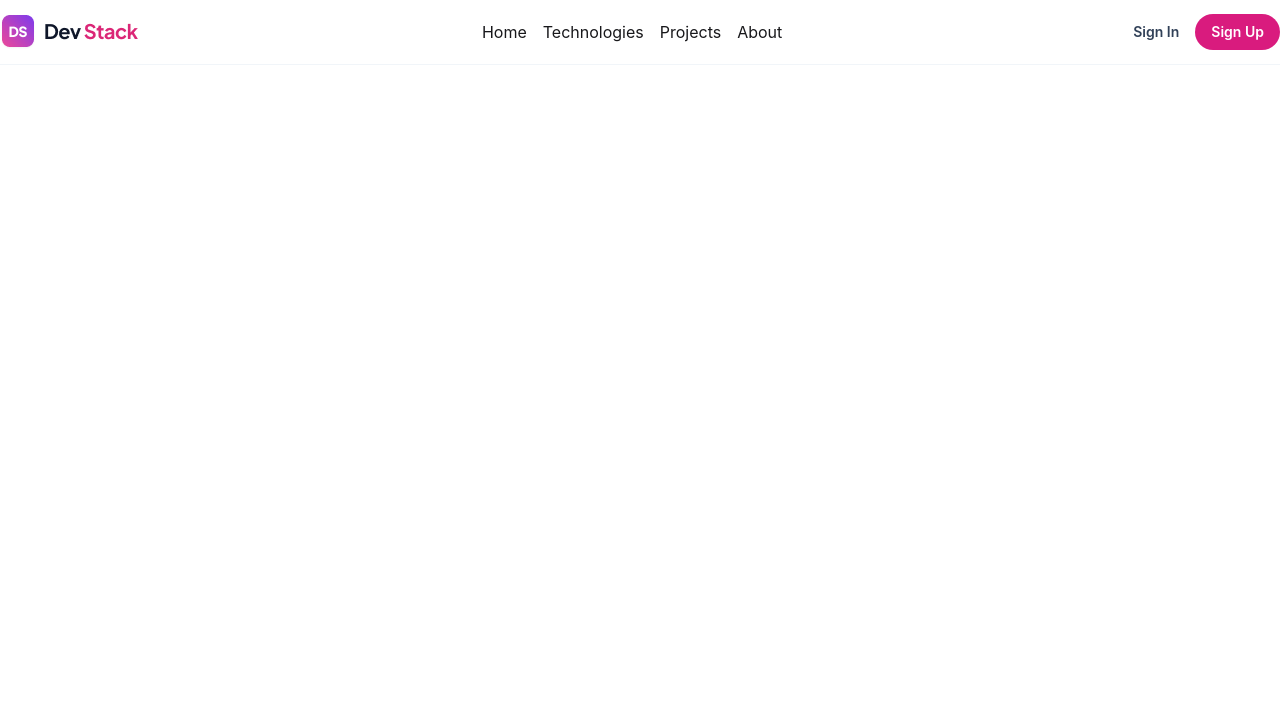
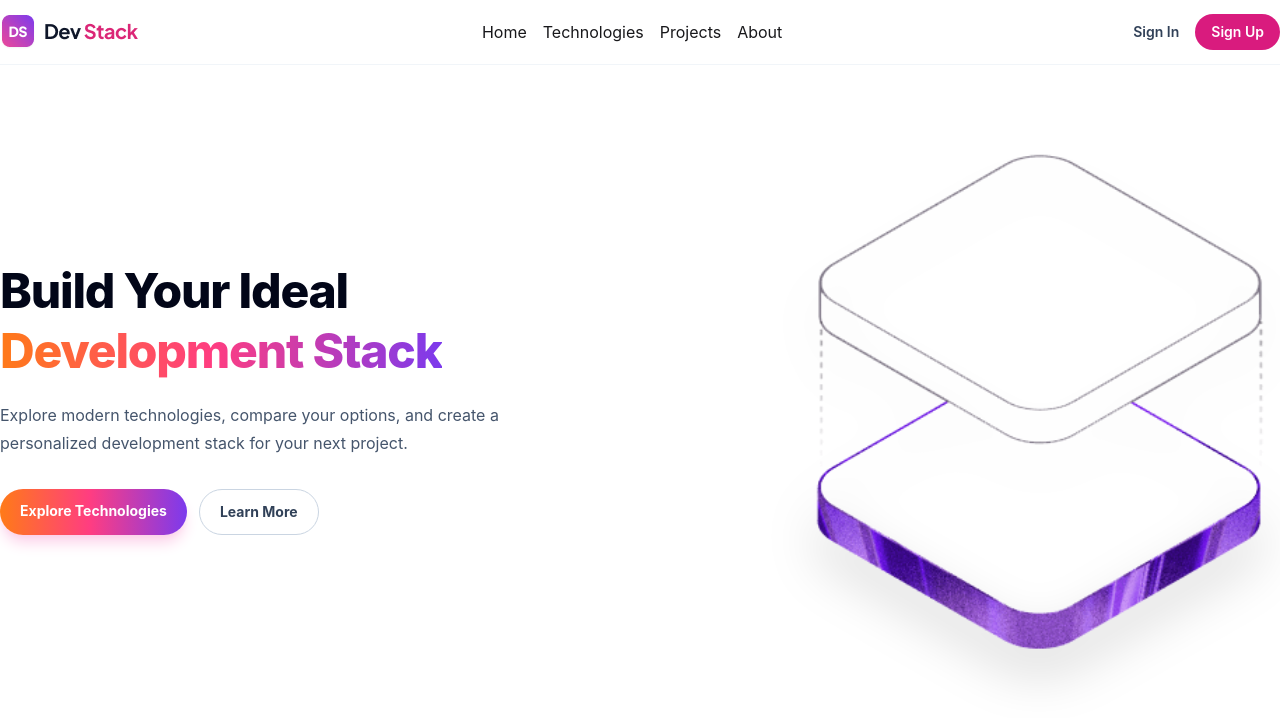
Before and after one commit to nayandascse/devstack-react-app, a React (Vite) app: page / in a window 1280 px wide. Shown: the top 718 px of the page. Built offline with nearby package versions, Linux system fonts and the light colour scheme.

Commit message:
Hero section commit

```diff
--- a/src/App.tsx
+++ b/src/App.tsx
@@ -1,5 +1,6 @@
 
 import './App.css'
+import Hero from './components/Hero'
 import Navbar from './components/Navbar'
 
 function App() {
@@ -8,6 +9,7 @@ function App() {
   return (
     <>
     <Navbar/ >
+    <Hero/ >
 
 
 
--- /dev/null
+++ b/src/components/Hero.tsx
@@ -0,0 +1,46 @@
+
+import heroImage from "../assets/hero.png";
+
+
+const Hero = () => {
+  return (
+    <section  className=" container mx-auto section-anchor">
+      <div className="container-page grid min-h-[510px] items-center gap-10 py-14 md:grid-cols-2 md:py-20">
+        <div>
+          <h1 className="max-w-xl text-4xl font-extrabold leading-tight tracking-tight text-slate-950 sm:text-5xl">
+            Build Your Ideal <br />
+            <span className="brand-gradient ">Development Stack</span>
+          </h1>
+          <p className="mt-5 max-w-xl text-base leading-7 text-slate-600">
+            Explore modern technologies, compare your options, and create a
+            personalized development stack for your next project.
+          </p>
+          <div className="mt-8 flex flex-wrap gap-3">
+            <a
+              href="#technologies"
+              className="rounded-full px-5 py-3 text-sm font-bold text-white shadow-lg shadow-pink-200 brand-gradient-bg"
+            >
+              Explore Technologies
+            </a>
+            <a
+              href="#about"
+              className="rounded-full border border-slate-300 px-5 py-3 text-sm font-bold text-slate-700 hover:bg-slate-50"
+            >
+              Learn More
+            </a>
+          </div>
+        </div>
+
+        <div className="flex justify-center md:justify-end">
+          <img
+            src={heroImage}
+            alt="Colorful 3D development technology illustration"
+            className="w-full max-w-120 object-contain drop-shadow-2xl"
+          />
+        </div>
+      </div>
+    </section>
+  );
+}
+
+export default Hero;
--- a/src/components/Navbar.tsx
+++ b/src/components/Navbar.tsx
@@ -2,7 +2,7 @@
 import { RxHamburgerMenu } from "react-icons/rx";
 import logo from "../assets/logo-text.png";
 
-function Navbar() {
+const Navbar = () => {
 
   return (
     <header className="sticky top-0 z-50 border-b border-slate-100 bg-white/95 backdrop-blur">
--- a/src/index.css
+++ b/src/index.css
@@ -1,2 +1,16 @@
 @import "tailwindcss";
 @plugin "daisyui";
+
+:root {
+  --brand-gradient: linear-gradient(90deg, #ff7a18 0%, #ff3d81 48%, #7c3aed 100%);
+}
+.brand-gradient {
+  background: var(--brand-gradient);
+  -webkit-background-clip: text;
+  background-clip: text;
+  color: transparent;
+}
+
+.brand-gradient-bg {
+  background: var(--brand-gradient);
+}
```
